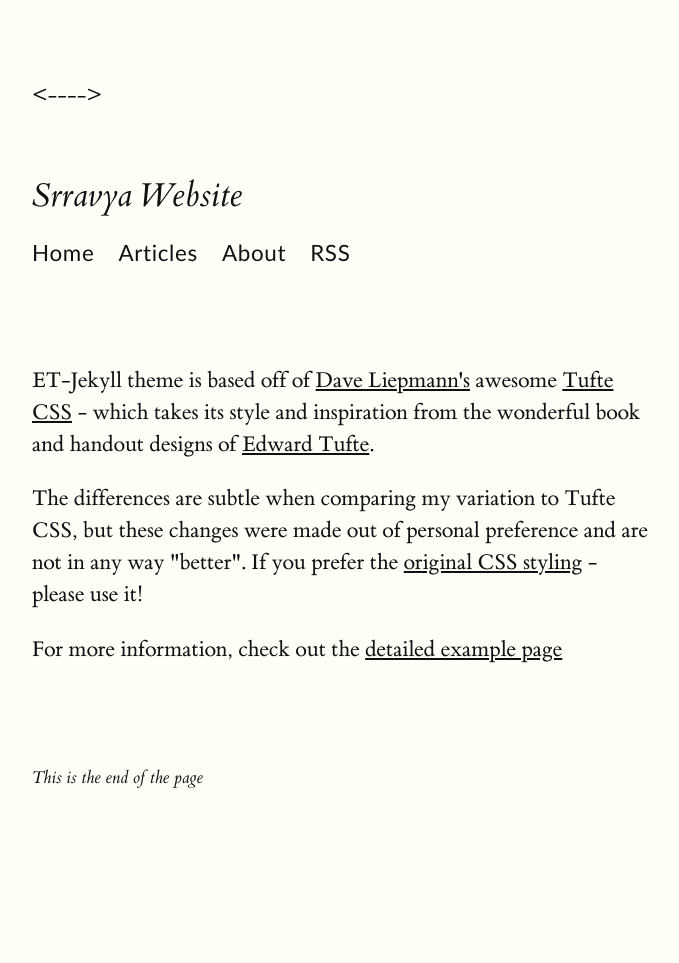
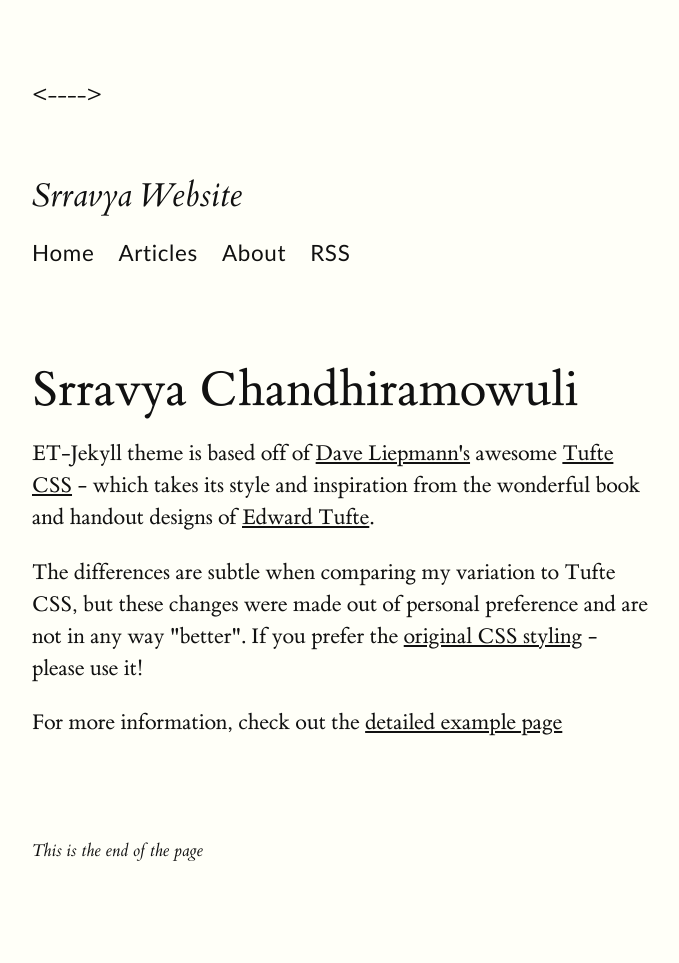
Before and after one commit to srravya/srravya.github.io, a Jekyll site: the page built from index.html, in a window 1280 px wide. Shown: the whole page, without its empty margins (128-807 px from the left). Built offline with Jekyll 4.4.1, drawn with Linux system fonts in a browser that asks for light colours; before the commit the page ends 900 px from its top, so only the background shows below that.

Commit message:
Update default.html

```diff
--- a/_layouts/default.html
+++ b/_layouts/default.html
@@ -8,7 +8,7 @@ layout: compress
 
         {% include header.html %}
 
-       <!-- <h1>{{ page.title }}</h1> -->
+       <h1>{{ page.title }}</h1>
 
         {{ content }}
 
```
